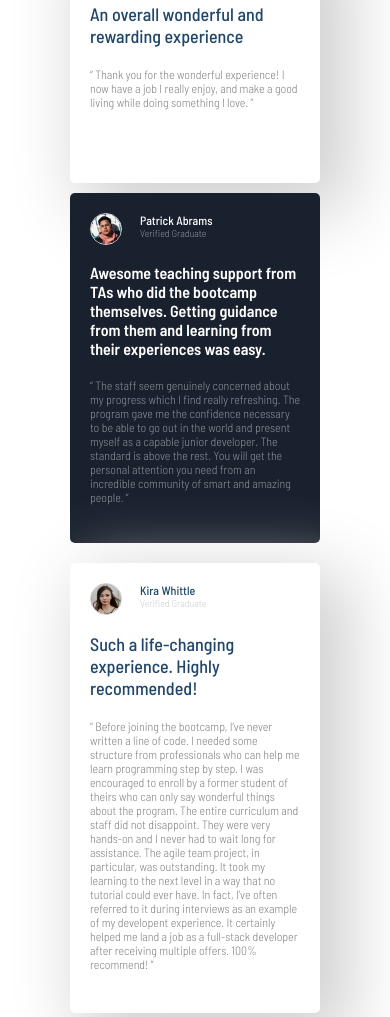
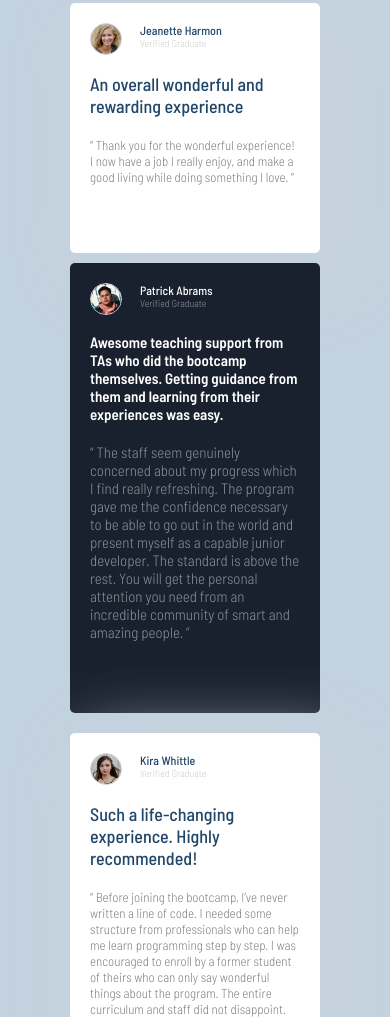
Before and after one commit to rawisou/testimonials-grid-section-main, a plain HTML site: page index.html in a window 390 px wide. Shown: the part 746-1763 px from the top of the page. Drawn offline with Linux system fonts and the light colour scheme.

Commit message:
Second commit
Fixed the mobile layout

```diff
--- a/style.css
+++ b/style.css
@@ -1,6 +1,10 @@
 
 main {
     font-family: Barlow Semi Condensed;
+
+}
+body {
+    background-color: rgb(195, 210, 223);
 }
 .grid-box {
     display: grid;
@@ -19,7 +23,7 @@ main {
     grid-column: 1 /span 2;
     grid-row: 1;
     width: 450px;
-    height: 250px;
+    height: 280px;
 }
 .testimonials-box-2 {
     background-color:  hsl(217, 19%, 35%);
@@ -27,17 +31,17 @@ main {
     grid-column: 3;
     grid-row: 1;
     width: 200px;
-    height: 250px;
+    height: 280px;
 
 }
 .testimonials-box-3 {
     background-color: hsl(0, 0%, 100%);
     border-radius: 5px;
-    box-shadow: 20px 20px 70px 10px hsl(0, 0%, 81%);
+    box-shadow: 20px 20px 70px 10px hsl(207, 23%, 82%);
     grid-column: 1;
     grid-row: 2;
     width: 200px;
-    height: 250px;
+    height: 280px;
 }
 .testimonials-box-4 {
     background-color: hsl(219, 29%, 14%);
@@ -45,16 +49,16 @@ main {
     grid-column: 2 /span 3;
     grid-row: 2;
     width: 450px;
-    height: 250px;
+    height: 280px;
 }
 .testimonials-box-5 {
     background-color: hsl(0, 0%, 100%);
     border-radius: 5px;
-    box-shadow: 20px 20px 70px 10px hsl(0, 0%, 81%);
+    box-shadow: 20px 20px 70px 10px hsl(207, 23%, 82%);
     grid-column: 4;
     grid-row: 1 /span 2;
     width: 200px;
-    height: 530px;
+    height: 580px;
 }
 
 .name-status-box {
@@ -97,13 +101,14 @@ img {
 .testimonials-box-1 p:nth-child(3), .testimonials-box-2 p:nth-child(3), .testimonials-box-4 p:nth-child(3) {
     color: white;
     font-weight: 600;
+    font-size: 15px;
     margin: 20px;
 }
 
 .testimonials-box-1 p:nth-child(4), .testimonials-box-2 p:nth-child(4), .testimonials-box-4 p:nth-child(4) {
     color: hsl(0, 0%, 100%, 50%);
     font-weight: 300;
-    font-size: 12px;
+    font-size: 15px;
     margin: 20px;
 }
 
@@ -129,7 +134,7 @@ img {
 .testimonials-box-3 p:nth-child(4), .testimonials-box-5 p:nth-child(4) {
     color: hsl(0, 0%, 50%);
     font-weight: 300;
-    font-size: 12px;
+    font-size: 13px;
     margin: 20px;
 }
 
@@ -141,7 +146,7 @@ img {
     color: hsl(228, 45%, 44%);
 }
 
-@media screen and (max-width: 600px) {
+@media screen and (max-width: 800px) {
     .grid-box {
         display: grid;
         grid-template-columns: repeat(1);
@@ -153,7 +158,7 @@ img {
         grid-column: 1;
         grid-row: 1;
         width: 250px;
-        height: 380px;
+        height: 450px;
     }
     .testimonials-box-2 {
         grid-column: 1;
@@ -171,12 +176,12 @@ img {
         grid-column: 1;
         grid-row: 5;
         width: 250px;
-        height: 350px;
+        height: 450px;
     }
     .testimonials-box-5 {
         grid-column: 1;
         grid-row: 7;
         width: 250px;
-        height: 450px;
+        height: 500px;
     }
 }
```
